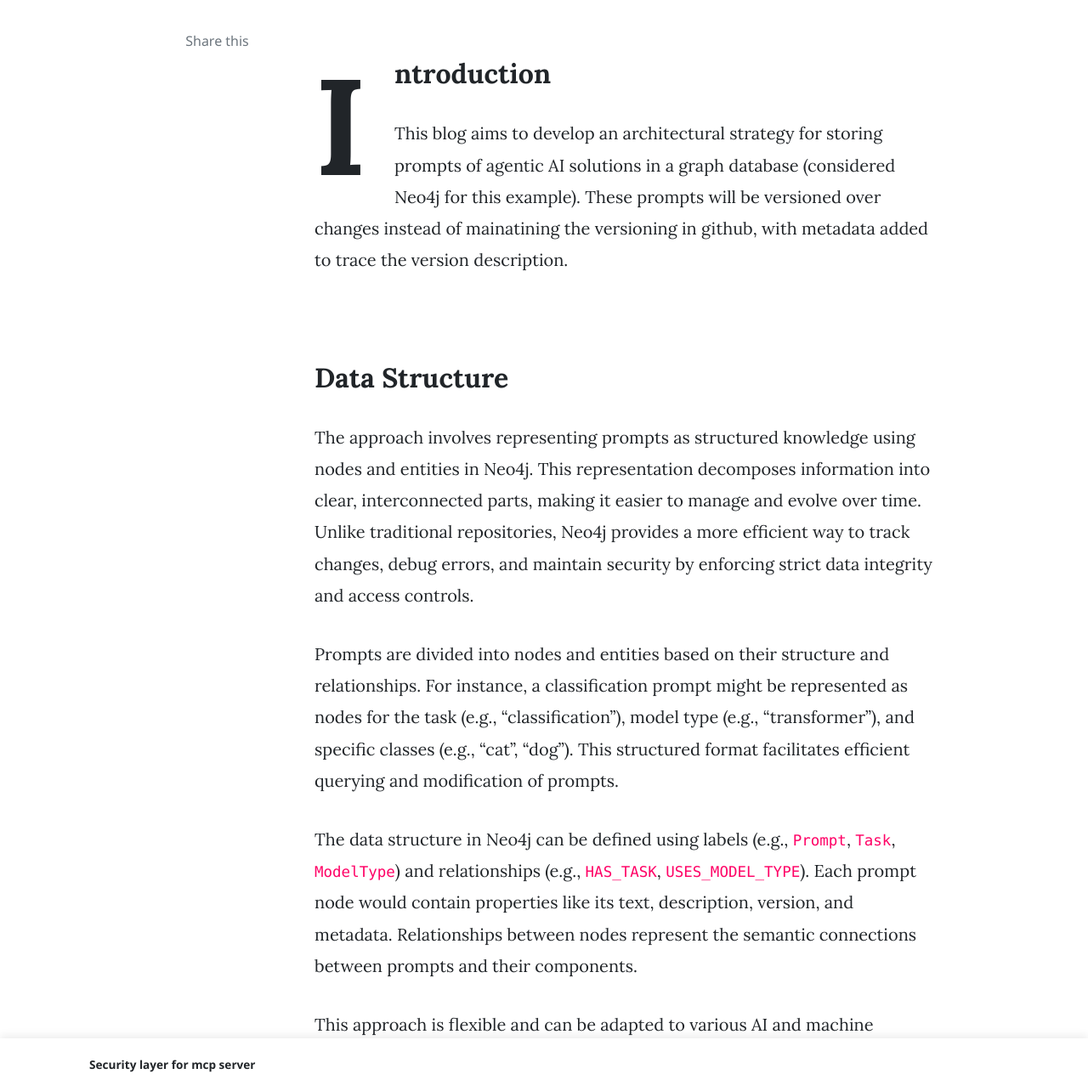
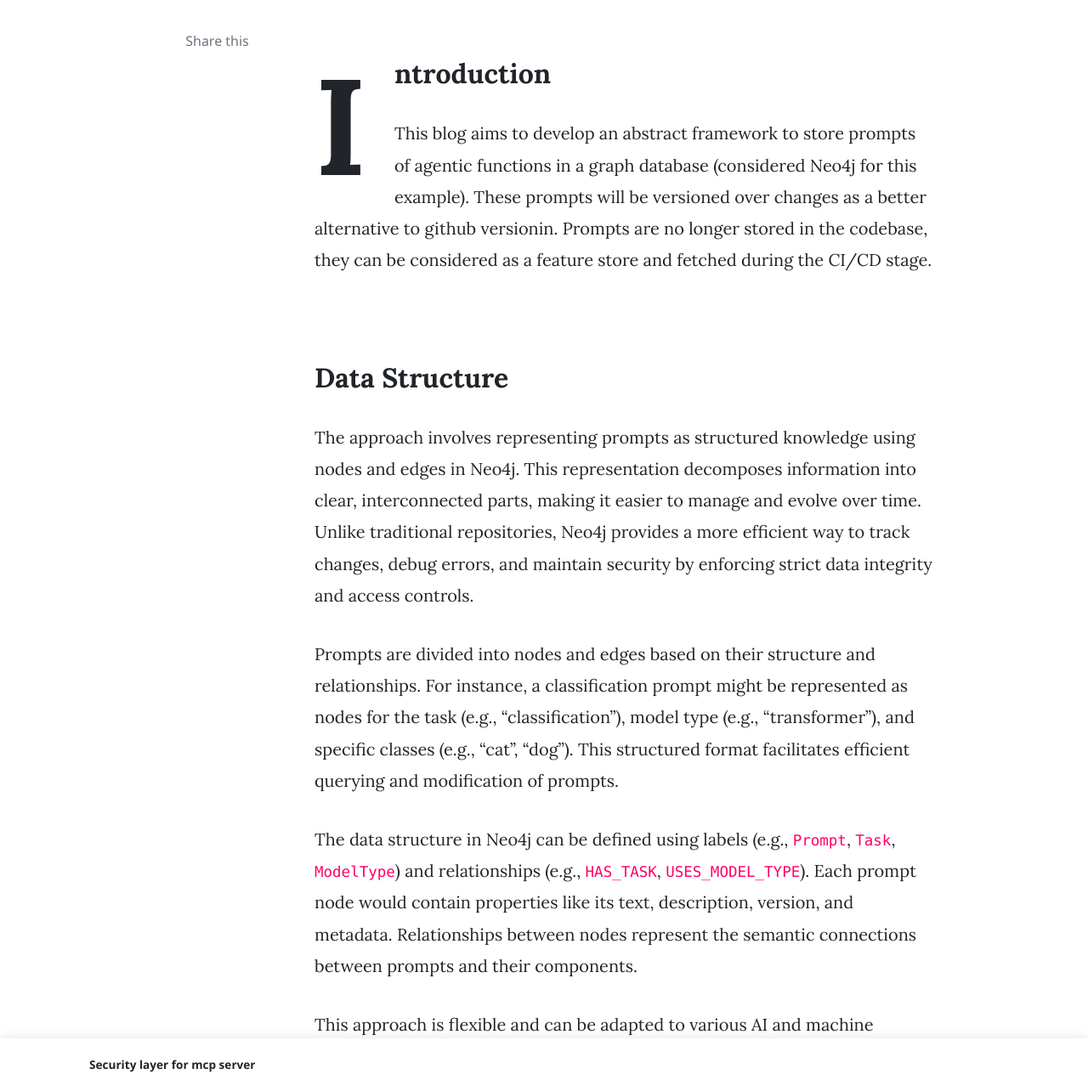
Before and after one commit to karthikziffer/karthikziffer.github.io, a Jekyll site: the page built from _posts/2026-06-06-prompt-evolution.md, in a window 1280 px wide and 1400 px high, scrolled down 284 px, cut to the strip 116-1400 px from the top of the window. Shown: the whole strip at 85% size. Built offline with Jekyll 4.4.1, drawn with Linux system fonts in a browser that asks for light colours; nearby versions of some CDN libraries; comment, search, counter and statistics services are not loaded; some of the changed text lies outside the part shown.

Commit message:
chore: changes

```diff
--- a/_posts/2026-06-06-prompt-evolution.md
+++ b/_posts/2026-06-06-prompt-evolution.md
@@ -8,15 +8,15 @@ tags: [agentic ai, prompt engineering]
 
 ## Introduction
 
-This blog aims to develop an architectural strategy for storing prompts of agentic AI solutions in a graph database (considered Neo4j for this example). These prompts will be versioned over changes instead of mainatining the versioning in github, with metadata added to trace the version description.
+This blog aims to develop an abstract framework to store prompts of agentic functions in a graph database (considered Neo4j for this example). These prompts will be versioned over changes as a better alternative to github versionin. Prompts are no longer stored in the codebase, they can be considered as a feature store and fetched during the CI/CD stage.
 
 <br>
 
 ## Data Structure
 
-The approach involves representing prompts as structured knowledge using nodes and entities in Neo4j. This representation decomposes information into clear, interconnected parts, making it easier to manage and evolve over time. Unlike traditional repositories, Neo4j provides a more efficient way to track changes, debug errors, and maintain security by enforcing strict data integrity and access controls.
+The approach involves representing prompts as structured knowledge using nodes and edges in Neo4j. This representation decomposes information into clear, interconnected parts, making it easier to manage and evolve over time. Unlike traditional repositories, Neo4j provides a more efficient way to track changes, debug errors, and maintain security by enforcing strict data integrity and access controls.
 
-Prompts are divided into nodes and entities based on their structure and relationships. For instance, a classification prompt might be represented as nodes for the task (e.g., "classification"), model type (e.g., "transformer"), and specific classes (e.g., "cat", "dog"). This structured format facilitates efficient querying and modification of prompts.
+Prompts are divided into nodes and edges based on their structure and relationships. For instance, a classification prompt might be represented as nodes for the task (e.g., "classification"), model type (e.g., "transformer"), and specific classes (e.g., "cat", "dog"). This structured format facilitates efficient querying and modification of prompts.
 
 The data structure in Neo4j can be defined using labels (e.g., `Prompt`, `Task`, `ModelType`) and relationships (e.g., `HAS_TASK`, `USES_MODEL_TYPE`). Each prompt node would contain properties like its text, description, version, and metadata. Relationships between nodes represent the semantic connections between prompts and their components.
 
@@ -26,7 +26,7 @@ This approach is flexible and can be adapted to various AI and machine learning
 
 ## Security
 
-Storing prompts in Neo4j offers an advantage by making it easier to debug errors on each prompt node and entity. Another interesting application is that if nodes and entities are stored as embeddings, similarity can be calculated across these prompt nodes and entities using vector embeddings from the RAG vector store.
+Storing prompts in Neo4j offers an advantage by making it easier to debug errors on each prompt node and entity. Another interesting application is that if nodes and edges are stored as embeddings, similarity can be calculated across these prompt nodes and edges using vector embeddings from the RAG vector store.
 
 For the security, storing prompts in Neo4j avoids prompt injection attacks since the attacker cannot introduce any new corrupted prompts. This is because Neo4j enforces strict data integrity and authentication mechanisms. Additionally, the use of access controls ensures that only authorized users can modify or delete prompts, thereby preventing malicious modifications.
 
@@ -34,7 +34,7 @@ For the security, storing prompts in Neo4j avoids prompt injection attacks since
 
 ## Example
 
-Prompts are decomposed into nodes and entities based on their structure and relationships. For example, a classification prompt might be broken down into nodes for the task (e.g., "classification"), the model type (e.g., "transformer"), and the specific classes (e.g., "cat", "dog"). This structured decomposition allows for efficient querying, retrieval, and modification of prompts.
+Prompts are decomposed into nodes and edges based on their structure and relationships. For example, a classification prompt might be broken down into nodes for the task (e.g., "classification"), the model type (e.g., "transformer"), and the specific classes (e.g., "cat", "dog"). This structured decomposition allows for efficient querying, retrieval, and modification of prompts.
 
 The data structure for the prompts in Neo4j can be created using labels (e.g., `Prompt`, `Task`, `ModelType`) and relationships (e.g., `HAS_TASK`, `USES_MODEL_TYPE`). Each prompt node would contain properties such as its text, description, version, and metadata. Relationships between nodes represent the semantic connections between prompts and their components.
 
@@ -102,7 +102,7 @@ Your first task is to solve the problem: "my laptop gets an error with a blue sc
 
 
 
-The complexity increases when a multi line prompts need to be decomposed into Neo4j representation.
+The complexity increases when a multi line prompts need to be represented as nodes and edges in Neo4j.
 
 We create a general pattern to use for multi line prompts. The original prompt is broken down into Prompt entity, role or task entities, responsibilites or action entities, rules and constraints.
 
@@ -236,7 +236,7 @@ The versioning of the prompt is done in Neo4j using nodes for different version
 ## Results
 
 
-A sample size of [1828 prompts](https://raw.githubusercontent.com/f/prompts.chat/main/PROMPTS.md) is taken for the evaluation of the framework to determine if these prompts can be represented within this decomposed role or task entities, responsibility or actions entities, and rules and constraints.
+A sample size of [1828 prompts](https://raw.githubusercontent.com/f/prompts.chat/main/PROMPTS.md) is taken for the evaluation of the framework to determine if these prompts can be represented with this framework with role or task entities, responsibility or actions entities, and rules and constraints.
 
 
 First result shows on the sample prompts, what percentage has their roles, tasks, responsibilities, actions, and rules or constraints.
@@ -251,7 +251,9 @@ First result shows on the sample prompts, what percentage has their roles, tasks
 
 Second result is to check what is the distribution of the prompts into proposed framework components.
 
-The image shows histograms representing the frequency of prompts categorized by their roles, tasks, responsibilities, actions, and rules or constraints. The plots provide a visual overview of how well the current framework can represent various types of prompts.
+The image shows histograms representing the frequency of roles, tasks, responsibilities, actions, and rules or constraints in the prompt sample. This conveys that most of the prompts can be represented by the framework components (roles, tasks, responsibilities, actions, and rules or constraints).
+
+It also shows the frequency of graph nodes and graph edges in Neo4j and the graph complexity is the combination of both graph node and edge.
 
 ![](/assets/images/all_metrics_histograms.png)
 
```
Also changed, not shown: other parts of _posts/2026-06-06-prompt-evolution.md (+1 -1 lines).
